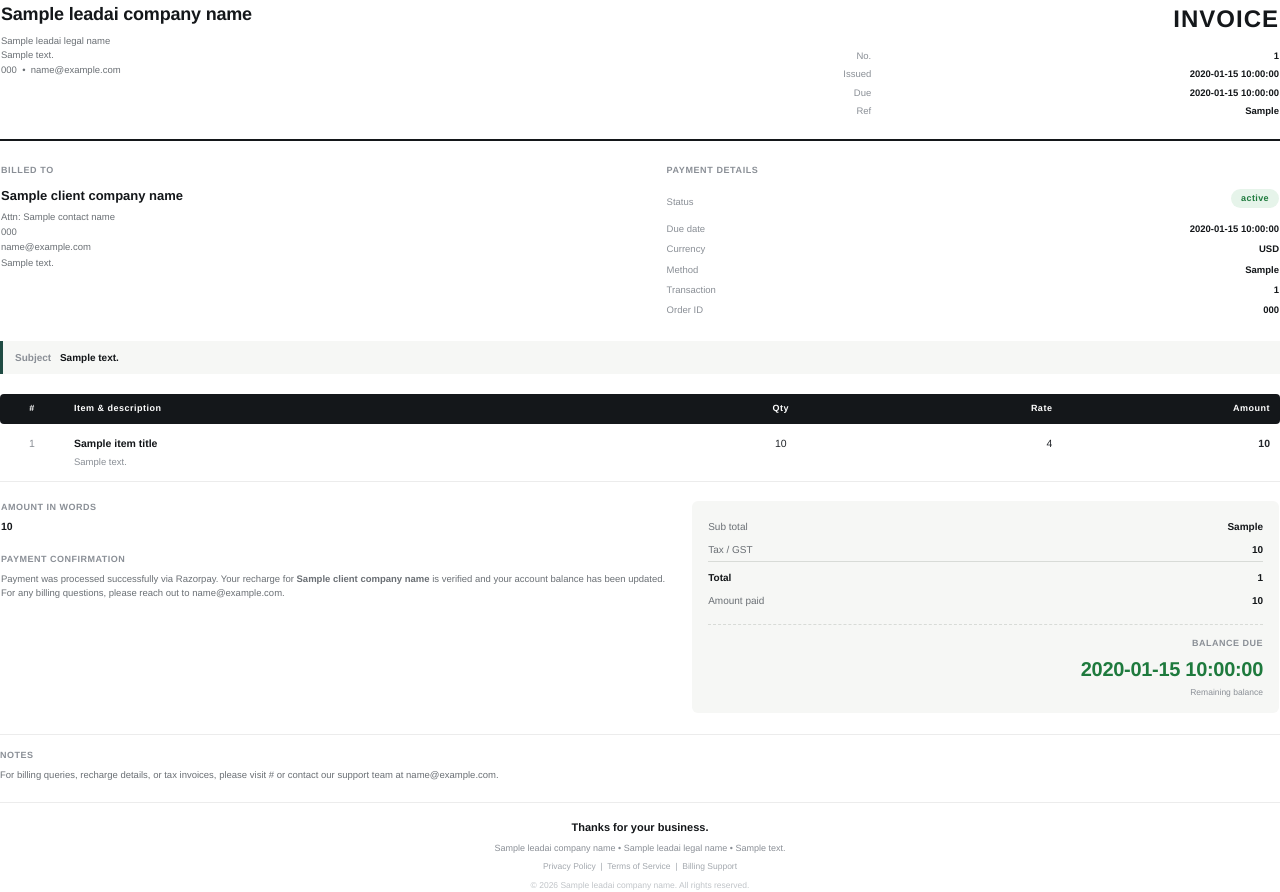
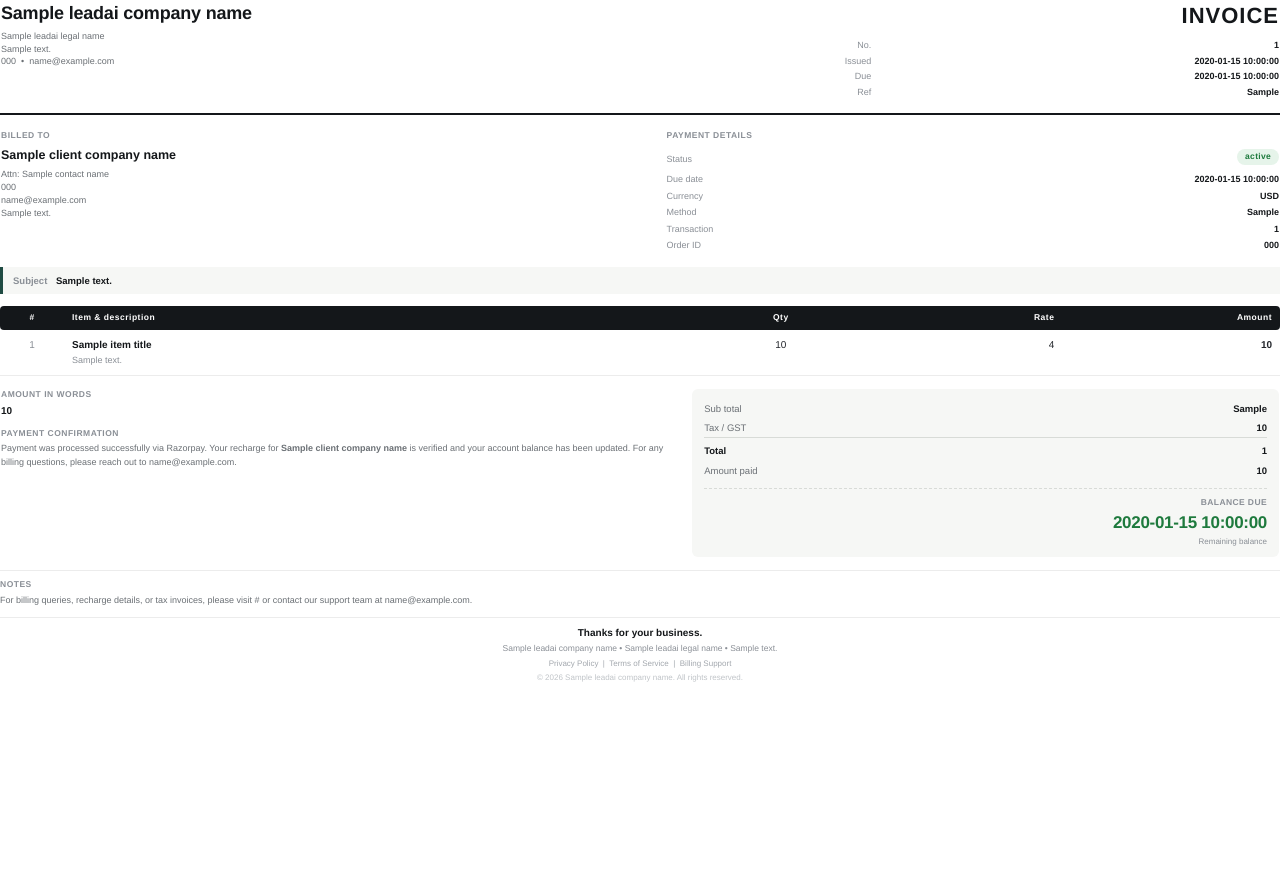
Before and after one commit to Iqbal-bl/LeadAI, a Python web app: template Backend/LeadAI/templates/invoice_template.html in a window 1280 px wide. After the commit the page ends 682 px from the top, so only its background shows below. Run offline with Jinja, Linux system fonts and the light colour scheme; the template is opened without the code that fills it: most values are stand-ins (such as "Sample title", 1, 10 or a date in 2020).

Commit message:
fix(billing): eliminate rupee symbol font glitch and compact invoice layout to exactly 1 page

```diff
--- a/Backend/LeadAI/services/invoice.py
+++ b/Backend/LeadAI/services/invoice.py
@@ -106,7 +106,7 @@ def render_invoice_html(
         else (getattr(recharge, "Amount", 0.0) or 0.0)
     )
     currency = getattr(recharge, "Currency", "INR") or "INR"
-    curr_symbol = "₹" if currency.upper() == "INR" else "$"
+    curr_symbol = "Rs. " if currency.upper() == "INR" else "$"
 
     client_name = getattr(client, "CompanyName", None) or getattr(client, "Name", "Valued Client")
     contact_name = user_name or getattr(client, "ContactPerson", "") or ""
--- a/Backend/LeadAI/templates/invoice_template.html
+++ b/Backend/LeadAI/templates/invoice_template.html
@@ -6,7 +6,7 @@
 <style type="text/css">
   @page {
     size: a4 portrait;
-    margin: 1.6cm;
+    margin: 1.0cm 1.4cm 0.8cm 1.4cm;
   }
 
   * {
@@ -18,8 +18,8 @@
     color: #23262b;
     margin: 0;
     padding: 0;
-    font-size: 11px;
-    line-height: 1.5;
+    font-size: 10.5px;
+    line-height: 1.4;
     background-color: #ffffff;
   }
 
@@ -31,22 +31,8 @@
   /* ---------- Header ---------- */
 
   .header-table {
-    margin-bottom: 18px;
+    margin-bottom: 12px;
     width: 100%;
-  }
-
-  .brand-mark {
-    display: inline-block;
-    width: 34px;
-    height: 34px;
-    border-radius: 6px;
-    background-color: #1f4b43;
-    color: #ffffff;
-    font-size: 15px;
-    font-weight: 700;
-    text-align: center;
-    line-height: 34px;
-    margin-bottom: 10px;
   }
 
   .brand-name {
@@ -54,22 +40,22 @@
     font-weight: 700;
     color: #14171a;
     letter-spacing: -0.2px;
-    margin-bottom: 6px;
+    margin-bottom: 4px;
   }
 
   .company-sub {
-    font-size: 9.5px;
+    font-size: 9px;
     color: #6b7075;
-    line-height: 1.5;
+    line-height: 1.4;
   }
 
   .invoice-title {
-    font-size: 24px;
+    font-size: 22px;
     font-weight: 700;
     letter-spacing: 1px;
     color: #14171a;
     text-align: right;
-    margin-bottom: 10px;
+    margin-bottom: 6px;
   }
 
   .invoice-meta-table {
@@ -77,14 +63,14 @@
   }
 
   .invoice-meta-table td {
-    font-size: 9.5px;
-    padding: 2px 0;
+    font-size: 9px;
+    padding: 1.5px 0;
     text-align: right;
   }
 
   .invoice-meta-label {
     color: #8a8f96;
-    padding-right: 10px;
+    padding-right: 8px;
   }
 
   .invoice-meta-val {
@@ -95,49 +81,49 @@
 
   .status-pill {
     display: inline-block;
-    padding: 3px 10px;
-    border-radius: 20px;
-    font-size: 9px;
+    padding: 2px 8px;
+    border-radius: 12px;
+    font-size: 8.5px;
     font-weight: 700;
-    letter-spacing: 0.4px;
+    letter-spacing: 0.3px;
     background-color: #e6f4ea;
     color: #1e7a3d;
-    margin-bottom: 8px;
+    margin-bottom: 4px;
   }
 
   .header-divider {
     border-top: 2px solid #14171a;
-    margin: 0 0 22px 0;
+    margin: 0 0 14px 0;
   }
 
   /* ---------- Section headings ---------- */
 
   .section-heading {
-    font-size: 9px;
+    font-size: 8.5px;
     font-weight: 700;
-    letter-spacing: 0.6px;
+    letter-spacing: 0.5px;
     color: #8a8f96;
-    margin-bottom: 8px;
+    margin-bottom: 5px;
   }
 
   /* ---------- Bill to / Terms ---------- */
 
   .info-table {
-    margin-bottom: 20px;
+    margin-bottom: 12px;
     width: 100%;
   }
 
   .client-name {
-    font-size: 13px;
+    font-size: 12.5px;
     font-weight: 700;
     color: #14171a;
-    margin-bottom: 4px;
+    margin-bottom: 3px;
   }
 
   .client-details {
-    font-size: 9.5px;
+    font-size: 9px;
     color: #6b7075;
-    line-height: 1.6;
+    line-height: 1.45;
   }
 
   .payment-terms-table {
@@ -145,13 +131,13 @@
   }
 
   .payment-terms-table td {
-    font-size: 9.5px;
-    padding: 3px 0;
+    font-size: 9px;
+    padding: 2px 0;
   }
 
   .term-label {
     color: #8a8f96;
-    width: 95px;
+    width: 90px;
   }
 
   .term-val {
@@ -165,9 +151,9 @@
   .subject-bar {
     background-color: #f6f7f5;
     border-left: 3px solid #1f4b43;
-    padding: 9px 12px;
-    margin-bottom: 20px;
-    font-size: 10px;
+    padding: 7px 10px;
+    margin-bottom: 12px;
+    font-size: 9.5px;
   }
 
   .subject-label {
@@ -184,15 +170,15 @@
   /* ---------- Items table ---------- */
 
   .items-table {
-    margin-bottom: 18px;
+    margin-bottom: 12px;
     width: 100%;
   }
 
   .items-table th {
     background-color: #14171a;
-    padding: 8px 10px;
+    padding: 6px 8px;
     text-align: left;
-    font-size: 9px;
+    font-size: 8.5px;
     font-weight: 700;
     letter-spacing: 0.5px;
     color: #ffffff;
@@ -209,70 +195,70 @@
   }
 
   .items-table td {
-    padding: 12px 10px;
+    padding: 8px 8px;
     border-bottom: 1px solid #ececec;
-    font-size: 10.5px;
+    font-size: 10px;
     vertical-align: top;
   }
 
   .item-title {
     font-weight: 700;
     color: #14171a;
-    margin-bottom: 3px;
+    margin-bottom: 2px;
   }
 
   .item-desc {
-    font-size: 9.5px;
+    font-size: 9px;
     color: #8a8f96;
-    line-height: 1.5;
+    line-height: 1.4;
   }
 
   /* ---------- Totals ---------- */
 
   .totals-table {
-    margin-bottom: 20px;
+    margin-bottom: 12px;
     width: 100%;
   }
 
   .amount-words-title {
-    font-size: 9px;
+    font-size: 8.5px;
     font-weight: 700;
     letter-spacing: 0.5px;
     color: #8a8f96;
-    margin-bottom: 5px;
+    margin-bottom: 3px;
   }
 
   .amount-words-val {
-    font-size: 10.5px;
+    font-size: 10px;
     font-weight: 600;
     color: #14171a;
-    margin-bottom: 18px;
-    line-height: 1.5;
+    margin-bottom: 10px;
+    line-height: 1.4;
   }
 
   .how-to-pay-title {
-    font-size: 9px;
+    font-size: 8.5px;
     font-weight: 700;
     letter-spacing: 0.5px;
     color: #8a8f96;
-    margin-bottom: 5px;
+    margin-bottom: 3px;
   }
 
   .how-to-pay-desc {
-    font-size: 9.5px;
+    font-size: 9px;
     color: #6b7075;
-    line-height: 1.55;
+    line-height: 1.45;
   }
 
   .summary-box {
     background-color: #f6f7f5;
     border-radius: 6px;
-    padding: 14px 16px;
+    padding: 10px 12px;
   }
 
   .summary-num-table td {
-    padding: 4px 0;
-    font-size: 10px;
+    padding: 3px 0;
+    font-size: 9.5px;
   }
 
   .summary-num-label {
@@ -288,70 +274,70 @@
 
   .summary-total-row td {
     border-top: 1px solid #d8dbd7;
-    padding-top: 8px !important;
-    margin-top: 4px;
+    padding-top: 6px !important;
+    margin-top: 3px;
   }
 
   .summary-total-label {
     font-weight: 700;
     color: #14171a;
-    font-size: 10.5px;
+    font-size: 10px;
   }
 
   .summary-total-val {
     font-weight: 700;
     color: #14171a;
-    font-size: 13px;
+    font-size: 12px;
   }
 
   .balance-due-box {
-    margin-top: 12px;
-    padding-top: 12px;
+    margin-top: 8px;
+    padding-top: 8px;
     border-top: 1px dashed #d8dbd7;
     text-align: right;
   }
 
   .balance-due-title {
-    font-size: 9px;
+    font-size: 8.5px;
     font-weight: 700;
-    letter-spacing: 0.5px;
+    letter-spacing: 0.4px;
     color: #8a8f96;
-    margin-bottom: 4px;
+    margin-bottom: 2px;
   }
 
   .balance-due-amount {
-    font-size: 20px;
+    font-size: 17px;
     font-weight: 700;
     color: #1e7a3d;
     letter-spacing: -0.3px;
   }
 
   .balance-due-sub {
-    font-size: 8.5px;
+    font-size: 8px;
     color: #8a8f96;
-    margin-top: 2px;
+    margin-top: 1px;
   }
 
   /* ---------- Notes ---------- */
 
   .notes-section {
     border-top: 1px solid #ececec;
-    padding-top: 14px;
-    margin-bottom: 20px;
+    padding-top: 8px;
+    margin-bottom: 10px;
   }
 
   .notes-title {
-    font-size: 9px;
+    font-size: 8.5px;
     font-weight: 700;
     letter-spacing: 0.5px;
     color: #8a8f96;
-    margin-bottom: 5px;
+    margin-bottom: 3px;
   }
 
   .notes-desc {
-    font-size: 9.5px;
+    font-size: 9px;
     color: #6b7075;
-    line-height: 1.55;
+    line-height: 1.45;
   }
 
   /* ---------- Footer ---------- */
@@ -359,33 +345,33 @@
   .footer-center {
     text-align: center;
     border-top: 1px solid #ececec;
-    padding-top: 16px;
-    margin-top: 6px;
+    padding-top: 8px;
+    margin-top: 4px;
     color: #8a8f96;
   }
 
   .footer-thanks {
-    font-size: 11px;
+    font-size: 10px;
     font-weight: 600;
     color: #14171a;
-    margin-bottom: 6px;
+    margin-bottom: 3px;
   }
 
   .footer-details {
-    font-size: 9px;
+    font-size: 8.5px;
     color: #8a8f96;
-    margin-bottom: 5px;
-    line-height: 1.5;
+    margin-bottom: 3px;
+    line-height: 1.4;
   }
 
   .footer-links {
-    font-size: 8.5px;
+    font-size: 8px;
     color: #a3a8ae;
-    margin-bottom: 6px;
+    margin-bottom: 3px;
   }
 
   .footer-copy {
-    font-size: 8.5px;
+    font-size: 8px;
     color: #c0c4c8;
   }
 </style>
@@ -430,7 +416,7 @@
   <!-- Bill To / Terms -->
   <table class="info-table">
     <tr>
-      <td style="width: 52%; vertical-align: top; padding-right: 20px;">
+      <td style="width: 52%; vertical-align: top; padding-right: 15px;">
         <div class="section-heading">BILLED TO</div>
         <div class="client-name">{{ client_company_name }}</div>
         {% if contact_name %}
@@ -517,7 +503,7 @@
   <!-- Totals -->
   <table class="totals-table">
     <tr>
-      <td style="width: 54%; vertical-align: top; padding-right: 25px;">
+      <td style="width: 54%; vertical-align: top; padding-right: 20px;">
         <div class="amount-words-title">AMOUNT IN WORDS</div>
         <div class="amount-words-val">{{ amount_in_words }}</div>
 
```
